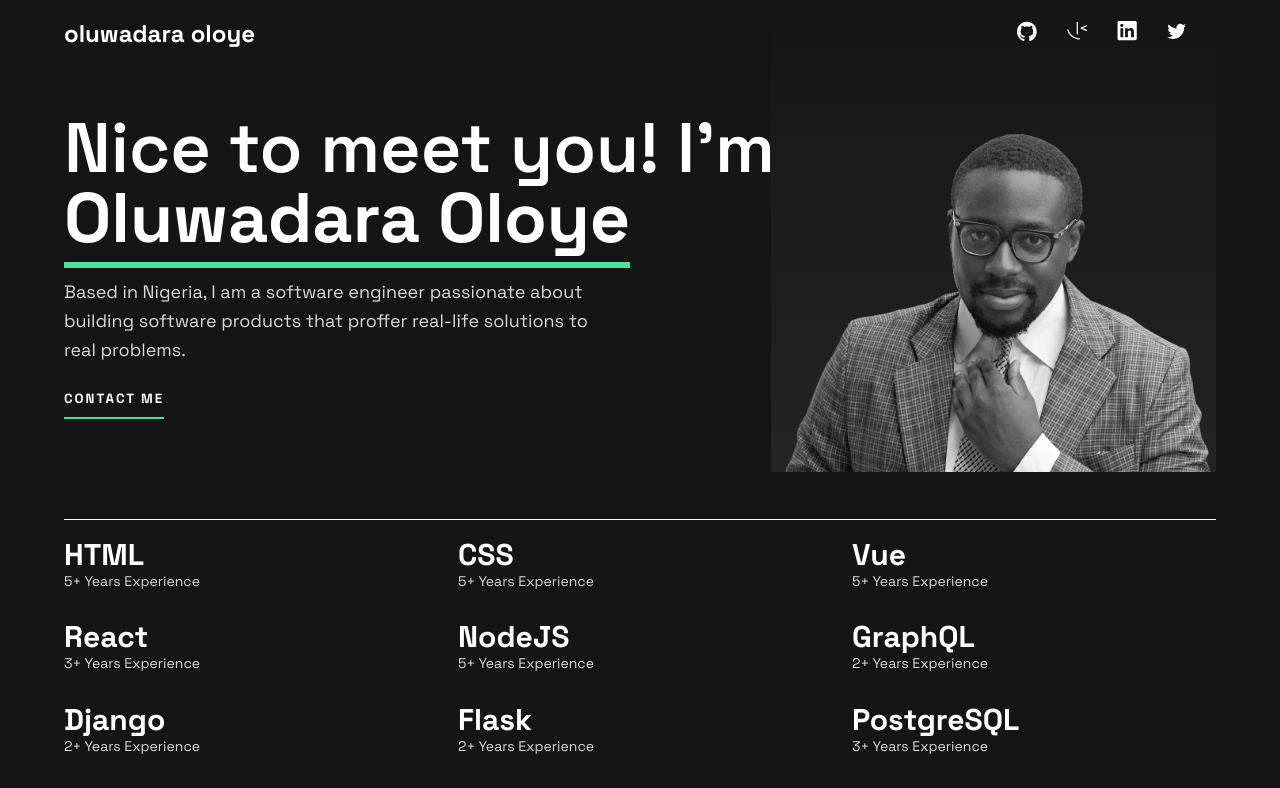
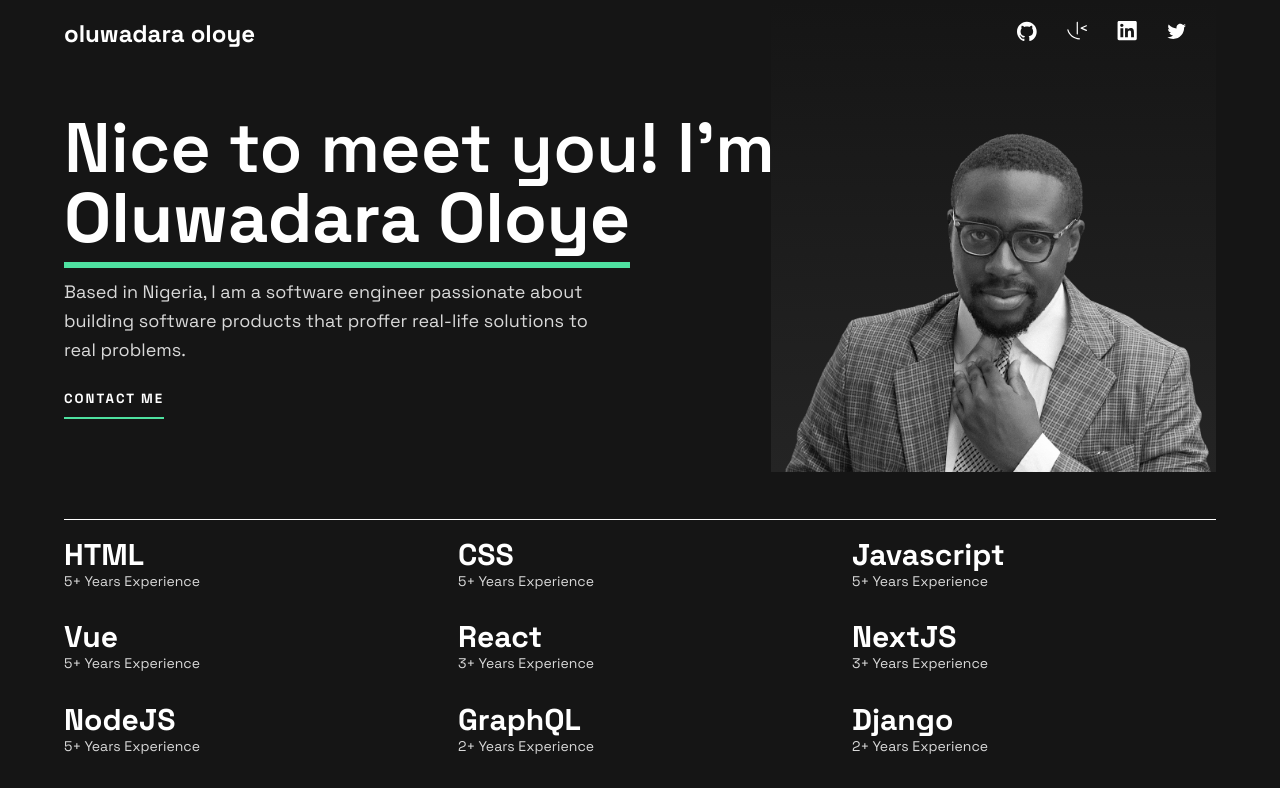
Before and after one commit to OluwadaraDaily/my-portfolio, a Vue app: page / in a window 1280 px wide. Shown: the top 788 px of the page. Built offline with nearby package versions, Linux system fonts and the light colour scheme.

Commit message:
chore: update skills

```diff
--- a/src/data/constants.js
+++ b/src/data/constants.js
@@ -8,11 +8,19 @@ export const technologies = [
     yearsOfExperience: '5'
   },
   {
+    name: 'Javascript',
+    yearsOfExperience: '5'
+  },
+  {
     name: 'Vue',
     yearsOfExperience: '5'
   },
   {
     name: 'React',
+    yearsOfExperience: '3'
+  },
+  {
+    name: 'NextJS',
     yearsOfExperience: '3'
   },
   {
```
